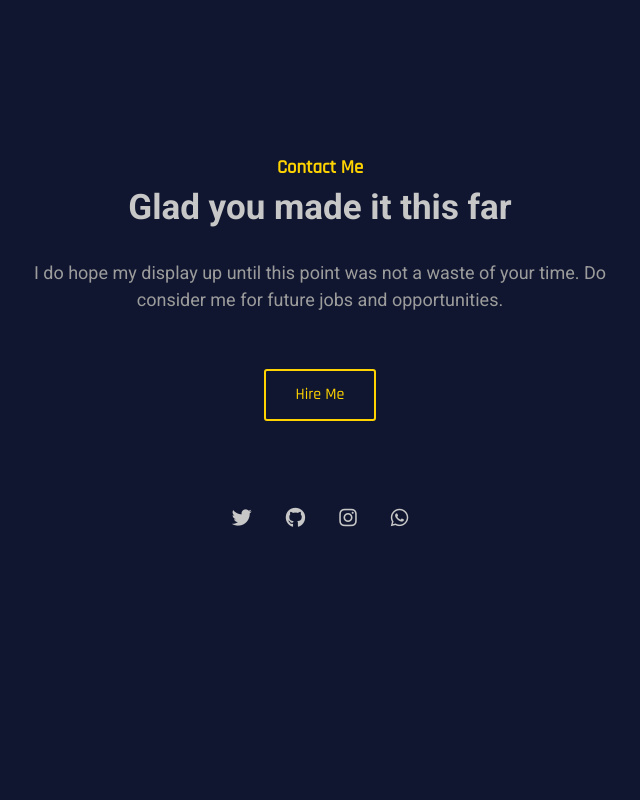
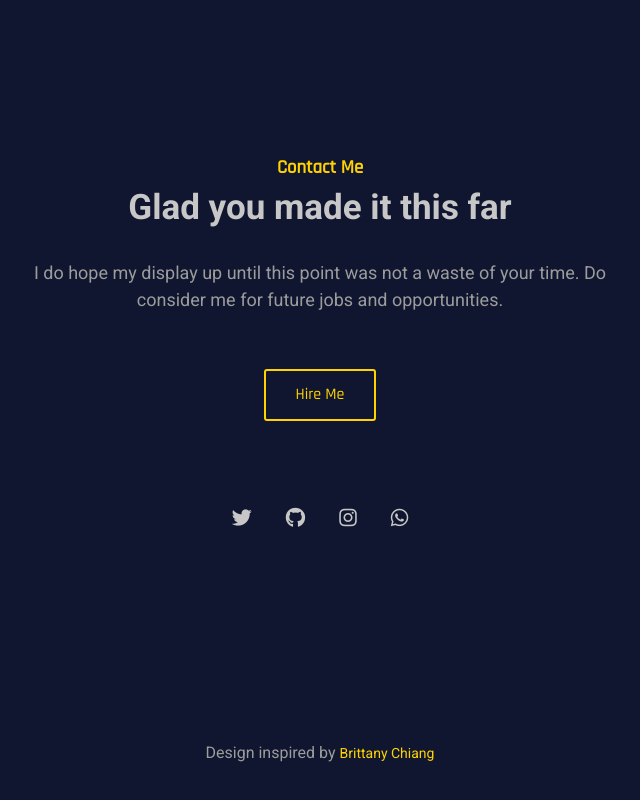
Before and after one commit to YusufsDesigns/Portfolio-Website, a plain HTML site: page index.html in a window 1280 px wide. Shown: the part 4531-5331 px from the top of the page, without its empty margins (320-960 px from the left). Before the commit the page ends 5224 px from the top, so only its background shows below. Drawn offline with nearby package versions, Linux system fonts and the light colour scheme; a script that the page names is missing.

Commit message:
new commit

```diff
--- a/index.html
+++ b/index.html
@@ -311,6 +311,9 @@
             </div>
         </div>
     </section>
+    <div class="inspiration">
+        Design inspired by <a href="https://brittanychiang.com/">Brittany Chiang</a>
+    </div>
 
     <script src="/script.js"></script>
     <script>
--- a/style.css
+++ b/style.css
@@ -671,7 +671,15 @@ img{
     transform: rotate(-45deg) translateX(-6px) translateY(6px);
 }
 
+.inspiration{
+    margin: 50px 0;
+    text-align: center;
+}
 
+.inspiration a{
+    font-size: 14px;
+    color: var(--secondary-color);
+}
 
 @media(max-width: 1290px){
     .social-icons{
```
